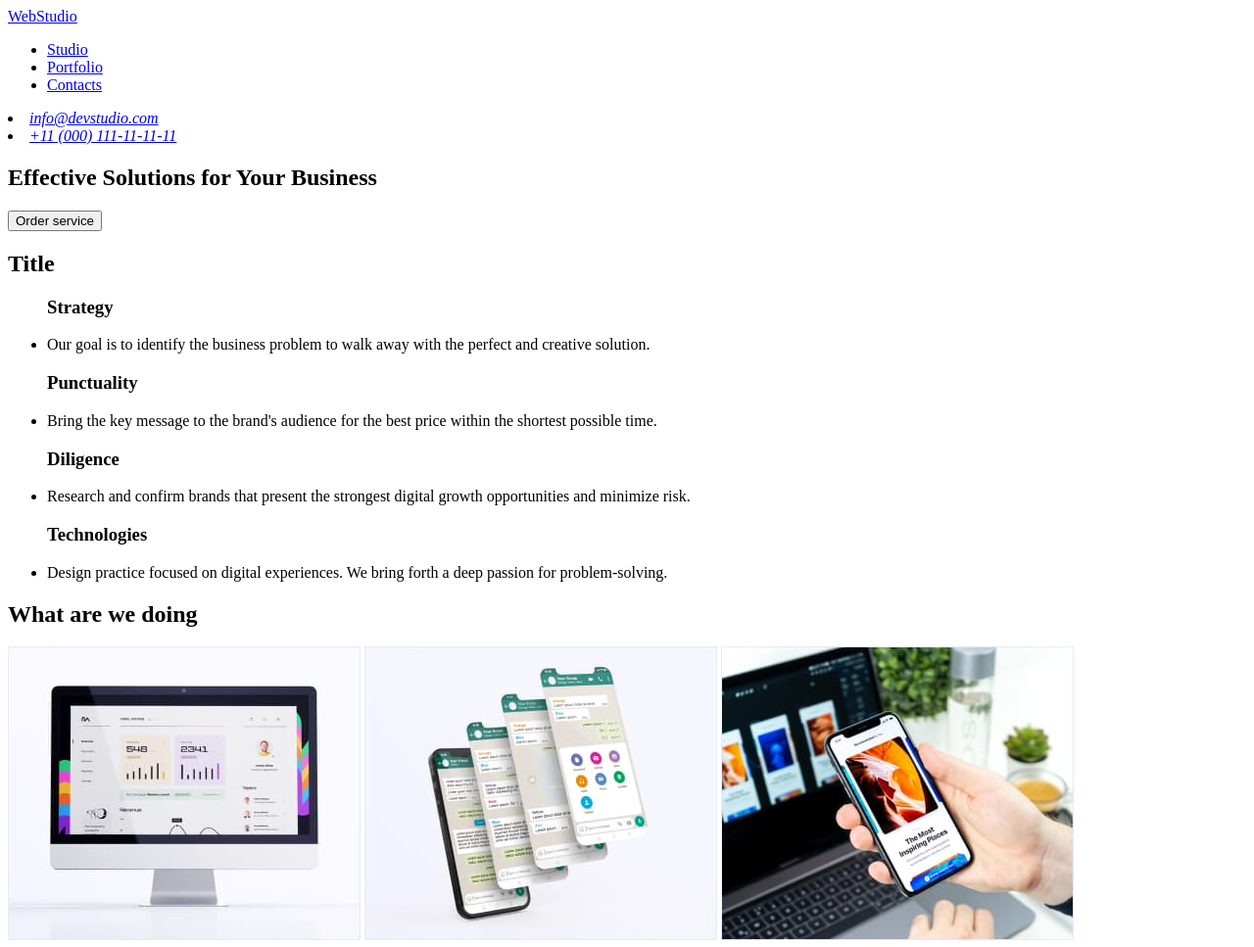
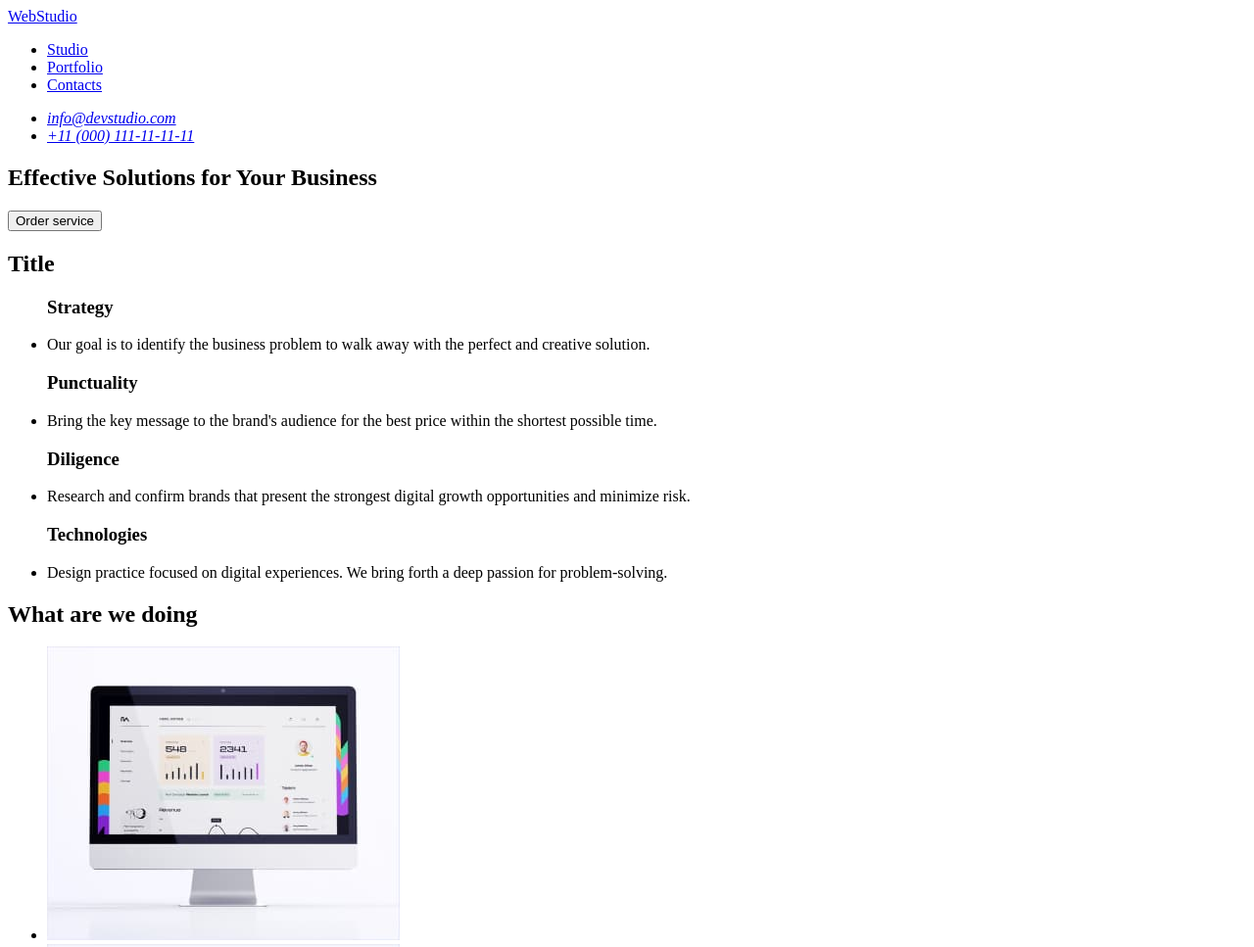
Before and after one commit to SecaraAdrian/goit-markup-hw-01, a plain HTML site: page index.html in a window 1280 px wide. Shown: the top 967 px of the page at 98% size. Drawn offline with Linux system fonts and the light colour scheme.

Commit message:
homehork1

```diff
--- a/index.html
+++ b/index.html
@@ -9,7 +9,6 @@
 <body>
 <header>
  <section>
-    <!--meniuri-->
    <nav>
     <a href="./index.html">WebStudio</a>
      <ul class="nav-list">
@@ -19,8 +18,10 @@
       </ul>
     </nav>
     <address>
+        <ul>
             <li><a href="mailto:info@devstudio.com">info@devstudio.com</a></li>
             <li><a href="tel:+110001111111">+11 (000) 111-11-11-11</a></li>
+        </ul>
     </address>
 
 
@@ -30,7 +31,7 @@
     <section>
     <!--Hero-->
     <h1>Effective Solutions for Your Business</h1>
-<button type="button">Order service</button>
+<button type="button"> Order service </button>
     </section>
     <section>
         <h2>Title</h2>
@@ -45,31 +46,31 @@
                <li><p>Research and confirm brands that present the strongest digital growth
                 opportunities and minimize risk.</p></li>
               <h3>Technologies</h3>
-               <li><p>Design practice focused on digital experiences. We bring forth a deep
-                passion for problem-solving.</p></li>
+               <li><p>Design practice focused on digital experiences. We bring forth a deep passion for problem-solving.</p></li>
               </ul>
         </section>
         <section>
         <!--what are we doing-->
         <h2>What are we doing</h2>
-
-        <img src="./images/monitor.jpg"
+        <ul>
+            <li><img src="./images/monitor.jpg"
             alt="un ecran de calculator"
             width="360"
             height="300"
-        />
-        <img
+            /></li>
+            <li><img
              src="./images/telefoane.jpg"
              alt="sunt 3 monitoare intr-un ecran"
              width="360"
              height="300"
-        />
-        <img
+            /></li>
+            <li><img
              src="./images/telefon.jpg"
              alt="tine in mana un android"
              width="360"
              height="300"
-        />
+             /></li>
+        </ul>
     </section>
     <section>
         <!--Our team-->
@@ -120,10 +121,8 @@
     </section>
 </main>
 <footer>
-
    <section>
-    <!--footer-->
-         <href="./index.html">WebStudio</href=>
+    <href="./index.html">WebStudio</href>
           <p>Increase the flow of customers and sales for your business with digital marketing & growth solutions.</p></li>
    </section>
 </footer>
```
Lines whose indentation alone changed are shown as unchanged.
